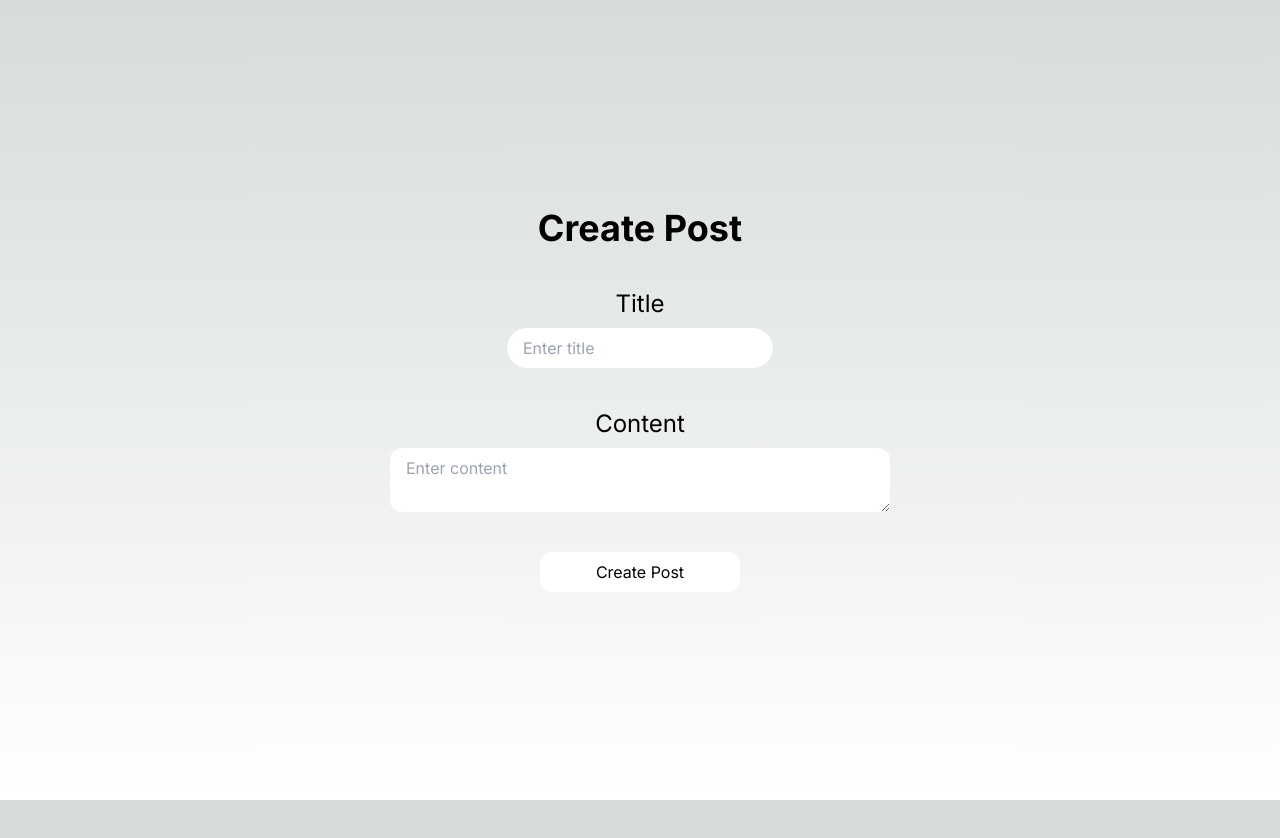
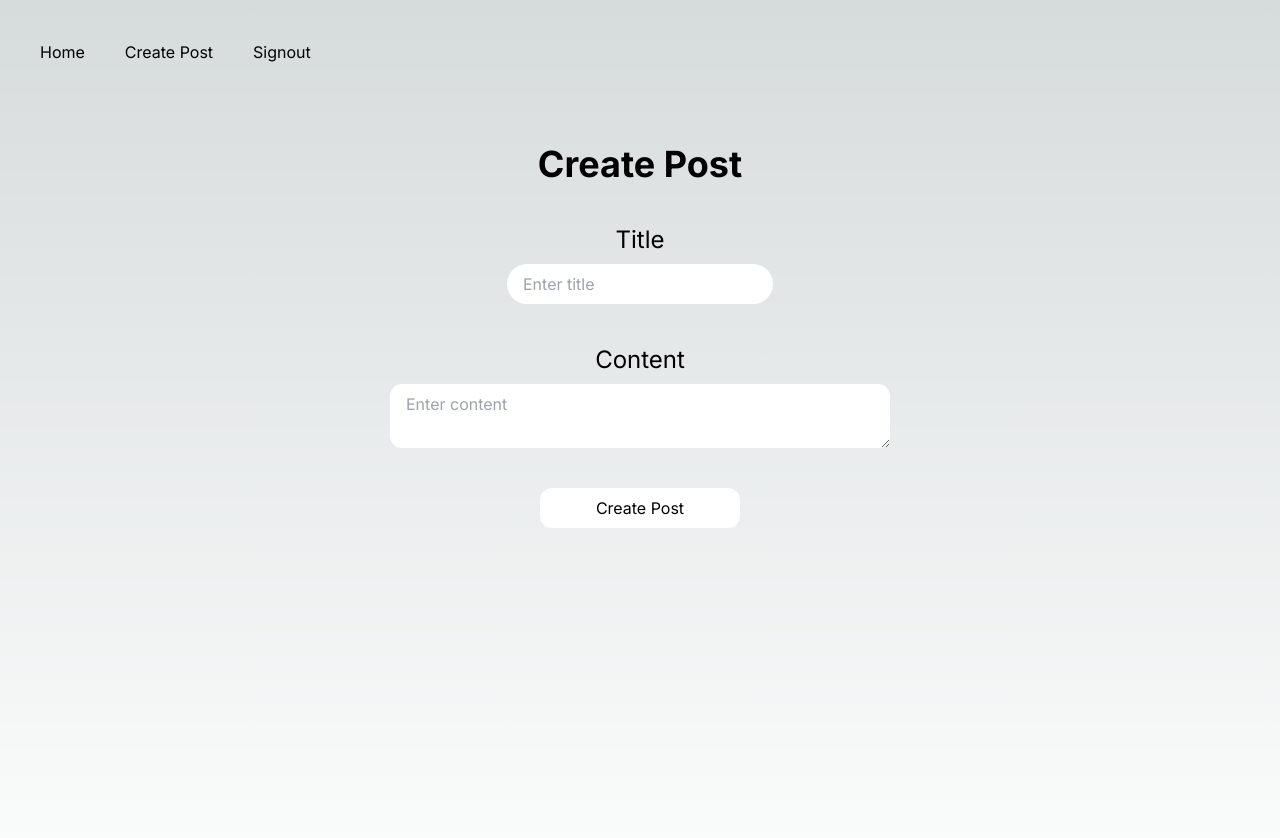
Before and after one commit to CodeZera11/mployee_client, a Next.js app: page /create-post in a window 1280 px wide. Shown: the top 838 px of the page. Before the commit the page ends 800 px from the top, so only its background shows below. Built offline with nearby package versions, Linux system fonts and the light colour scheme; sample sign-in values are in the browser's storage.

Commit message:
Completed signin and signout

```diff
--- a/app/create-post/page.tsx
+++ b/app/create-post/page.tsx
@@ -8,6 +8,12 @@ import toast from 'react-hot-toast';
 const CreatePostPage = () => {
 
     const router = useRouter();
+
+    const userId = localStorage.getItem("userId");
+
+    if (!userId) {
+        router.push("/signup")
+    }
 
     const [data, setData] = useState({
         title: "",
@@ -52,7 +58,7 @@ const CreatePostPage = () => {
     }
 
     return (
-        <div className='h-screen flex items-center justify-center flex-col gap-10'>
+        <div className='h-screen flex items-center mt-10 flex-col gap-10'>
             <h1 className='text-4xl font-bold'>Create Post</h1>
             <form onSubmit={handleSubmit} className='flex flex-col gap-10  w-screen'>
                 <div className='flex flex-col gap-2 items-center justify-center'>
--- a/app/layout.tsx
+++ b/app/layout.tsx
@@ -1,3 +1,4 @@
+import Navbar from '@/component/Navbar'
 import './globals.css'
 import type { Metadata } from 'next'
 import { Inter } from 'next/font/google'
@@ -19,6 +20,7 @@ export default function RootLayout({
     <html lang="en">
       <body className={`${inter.className}`}>
         <Toaster />
+        <Navbar />
         {children}
       </body>
     </html>
--- a/app/page.tsx
+++ b/app/page.tsx
@@ -2,12 +2,21 @@
 import PostCard from "@/component/postcard"
 import axios from "axios"
 import Link from "next/link"
+import { useRouter } from "next/navigation"
 import { useEffect, useState } from "react"
 
 export default function Home() {
 
+  const router = useRouter();
+
   const [posts, setPosts] = useState<any>([])
   const [loading, setLoading] = useState(false);
+
+  const userId = localStorage.getItem("userId");
+
+  if (!userId) {
+    router.push("/signup")
+  }
 
   const fetchPosts = async () => {
     try {
--- a/app/signup/page.tsx
+++ b/app/signup/page.tsx
@@ -42,7 +42,8 @@ const SignupPage = () => {
     }
 
     return (
-        <div className='h-screen flex items-center justify-center flex-col gap-10'>
+        <>
+            <div className='h-screen flex items-center mt-12 flex-col gap-10'>
                 <h1 className='text-4xl font-bold'>Signup</h1>
                 <form onSubmit={handleSubmit} className='flex flex-col gap-10'>
                     <div className='flex gap-5 items-center justify-center'>
@@ -56,6 +57,7 @@ const SignupPage = () => {
                     <button disabled={loading} className='bg-white transition-colors duration-300 hover:bg-green-400  text-black px-4 py-2 rounded-xl'> {loading ? "signing up..." : "Sign Up"} </button>
                 </form>
             </div>
+        </>
     )
 }
 
--- /dev/null
+++ b/component/Navbar.tsx
@@ -0,0 +1,40 @@
+"use client";
+
+import Link from "next/link"
+import { useRouter } from "next/navigation";
+
+const Navbar = () => {
+
+    const router = useRouter();
+
+    const userId = localStorage.getItem("userId")
+
+
+    const handleSignout = () => {
+        localStorage.removeItem("userId");
+        location.reload();
+        router.push("/signup")
+    }
+
+    return (
+        <nav className="flex items-center w-[1000px] p-10 justify-between text-red-600">
+            <ul className="flex gap-10 text-md mr-5 text-[#4CC966]">
+                <Link className="cool-link-nav" href={"/"}>
+                    <li>Home</li>
+                </Link>
+                <Link className="cool-link-nav" href={"/create-post"}>
+                    <li>Create Post</li>
+                </Link>
+                <Link className="cool-link-nav" href={"/signup"}>
+                    <li>{userId ? (
+                        <div onClick={handleSignout}>Signout</div>
+                    ) : (
+                        <div>Signup</div>
+                    )}</li>
+                </Link>
+            </ul>
+        </nav>
+    )
+}
+
+export default Navbar
```
Lines whose indentation alone changed are shown as unchanged.
